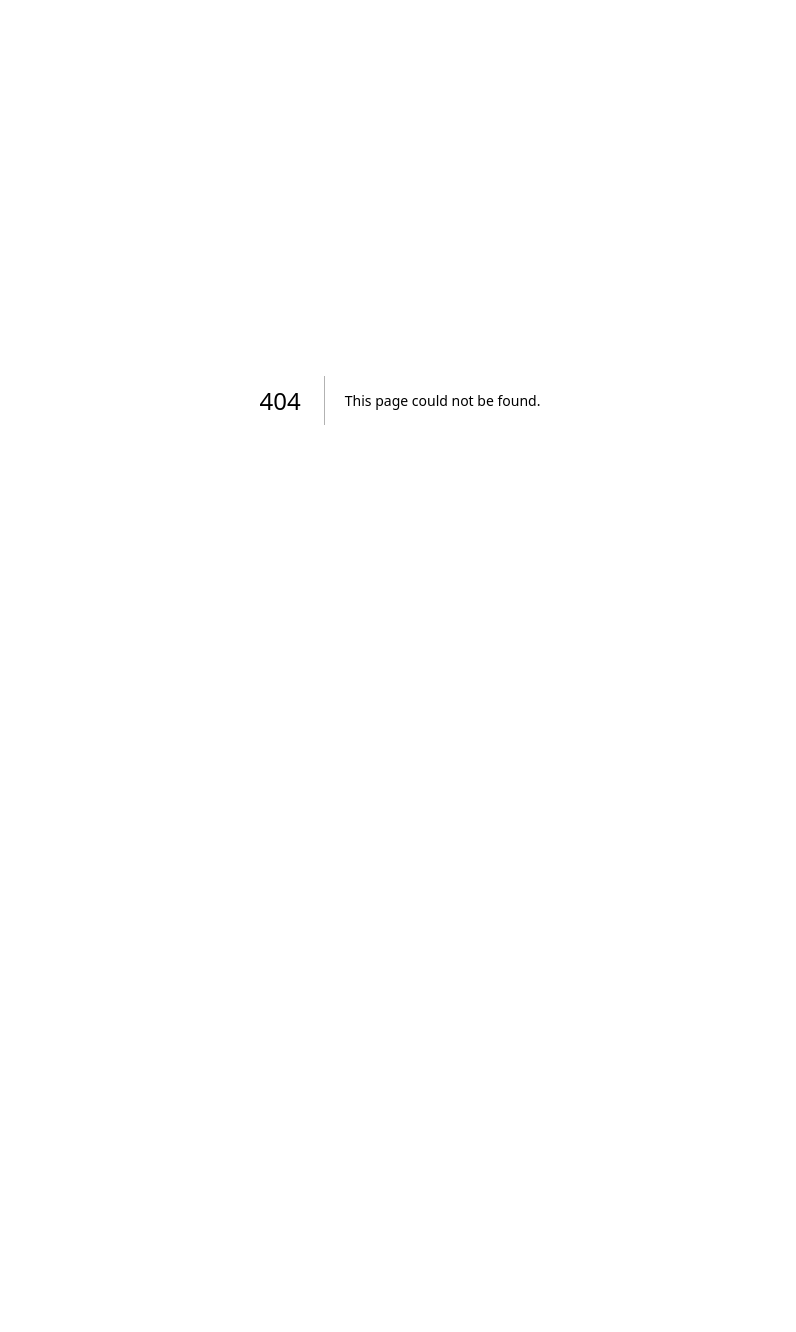
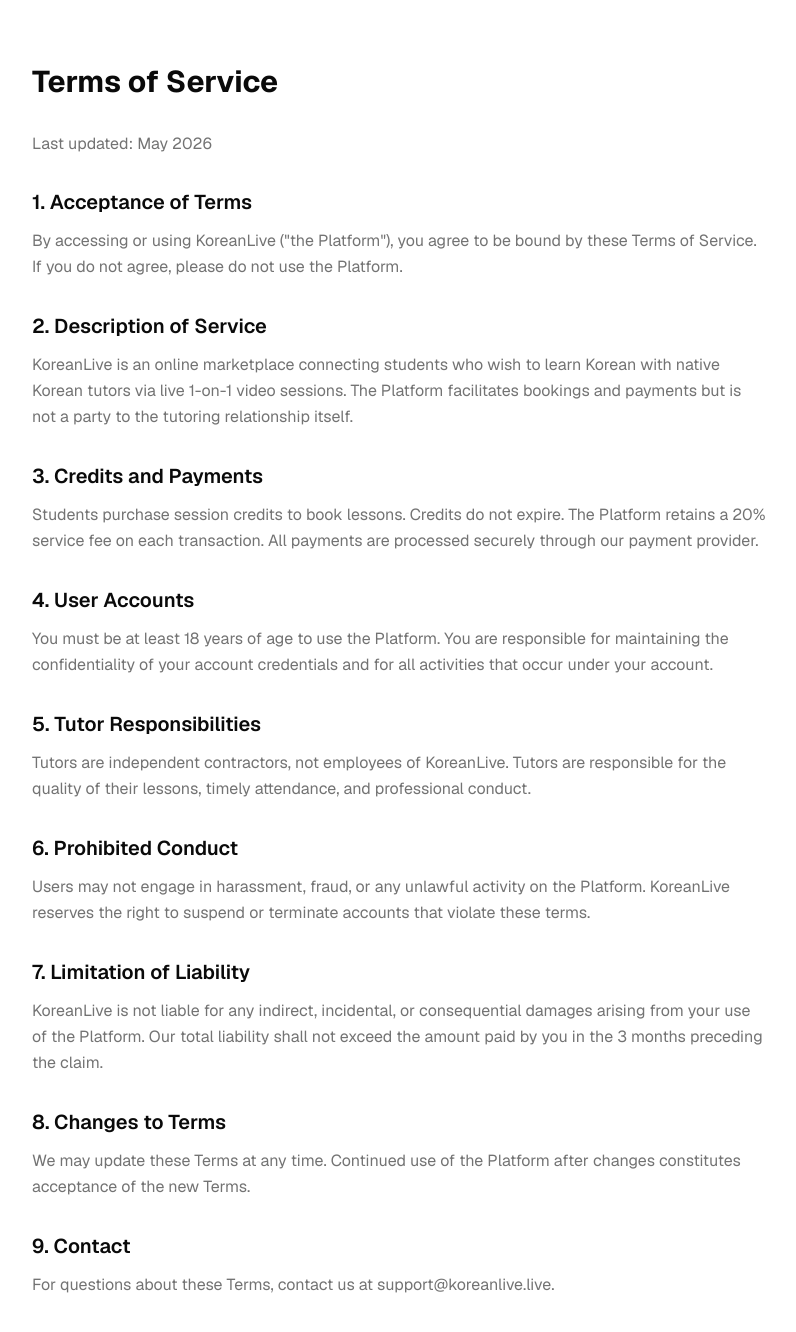
Before and after one commit to ksw9310/korean-live, a Next.js app: page /terms in a window 1280 px wide. Before the commit this address had no page. Shown: the top 1332 px of the page, without its empty margins (240-1036 px from the left). Before the commit the page ends 800 px from the top, so only its background shows below. Built offline with nearby package versions, Linux system fonts and the light colour scheme.

Commit message:
feat: add terms, privacy, and refund policy pages

```diff
--- /dev/null
+++ b/app/privacy/page.tsx
@@ -0,0 +1,57 @@
+export default function PrivacyPage() {
+  return (
+    <div className="max-w-3xl mx-auto px-4 py-16 space-y-8">
+      <h1 className="text-3xl font-bold">Privacy Policy</h1>
+      <p className="text-muted-foreground">Last updated: May 2026</p>
+
+      <section className="space-y-3">
+        <h2 className="text-xl font-semibold">1. Information We Collect</h2>
+        <p className="text-muted-foreground leading-relaxed">
+          We collect information you provide directly, including your name, email address, and profile information. We also collect usage data such as pages visited and sessions booked.
+        </p>
+      </section>
+
+      <section className="space-y-3">
+        <h2 className="text-xl font-semibold">2. How We Use Your Information</h2>
+        <p className="text-muted-foreground leading-relaxed">
+          We use your information to provide and improve the Platform, process payments, send booking confirmations, and communicate important updates about your account.
+        </p>
+      </section>
+
+      <section className="space-y-3">
+        <h2 className="text-xl font-semibold">3. Information Sharing</h2>
+        <p className="text-muted-foreground leading-relaxed">
+          We do not sell your personal information. We share data only with service providers necessary to operate the Platform (authentication, payments, video calls) and as required by law.
+        </p>
+      </section>
+
+      <section className="space-y-3">
+        <h2 className="text-xl font-semibold">4. Data Security</h2>
+        <p className="text-muted-foreground leading-relaxed">
+          We implement industry-standard security measures to protect your data. Payment information is handled by our payment processor and is never stored on our servers.
+        </p>
+      </section>
+
+      <section className="space-y-3">
+        <h2 className="text-xl font-semibold">5. Cookies</h2>
+        <p className="text-muted-foreground leading-relaxed">
+          We use cookies for authentication and to improve your experience. You can control cookies through your browser settings.
+        </p>
+      </section>
+
+      <section className="space-y-3">
+        <h2 className="text-xl font-semibold">6. Your Rights</h2>
+        <p className="text-muted-foreground leading-relaxed">
+          You may request access to, correction of, or deletion of your personal data at any time by contacting us at support@koreanlive.live.
+        </p>
+      </section>
+
+      <section className="space-y-3">
+        <h2 className="text-xl font-semibold">7. Contact</h2>
+        <p className="text-muted-foreground leading-relaxed">
+          For privacy-related questions, contact us at support@koreanlive.live.
+        </p>
+      </section>
+    </div>
+  );
+}
--- /dev/null
+++ b/app/refund/page.tsx
@@ -0,0 +1,43 @@
+export default function RefundPage() {
+  return (
+    <div className="max-w-3xl mx-auto px-4 py-16 space-y-8">
+      <h1 className="text-3xl font-bold">Refund Policy</h1>
+      <p className="text-muted-foreground">Last updated: May 2026</p>
+
+      <section className="space-y-3">
+        <h2 className="text-xl font-semibold">1. Credit Pack Purchases</h2>
+        <p className="text-muted-foreground leading-relaxed">
+          Credit packs are eligible for a full refund within 14 days of purchase, provided no credits have been used. Once any credits have been spent, the remaining credits are non-refundable.
+        </p>
+      </section>
+
+      <section className="space-y-3">
+        <h2 className="text-xl font-semibold">2. Cancelled Sessions</h2>
+        <p className="text-muted-foreground leading-relaxed">
+          If a student cancels a booked session more than 24 hours before the scheduled start time, the credit will be returned to their account. Cancellations within 24 hours of the session are non-refundable.
+        </p>
+      </section>
+
+      <section className="space-y-3">
+        <h2 className="text-xl font-semibold">3. Tutor No-Show</h2>
+        <p className="text-muted-foreground leading-relaxed">
+          If a tutor fails to attend a confirmed session, the student will receive a full credit refund automatically. Repeated no-shows by a tutor will result in account suspension.
+        </p>
+      </section>
+
+      <section className="space-y-3">
+        <h2 className="text-xl font-semibold">4. Technical Issues</h2>
+        <p className="text-muted-foreground leading-relaxed">
+          If a session cannot be completed due to technical issues on our Platform, the credit will be refunded. Technical issues on the user's side (internet, device) are not eligible for refund.
+        </p>
+      </section>
+
+      <section className="space-y-3">
+        <h2 className="text-xl font-semibold">5. How to Request a Refund</h2>
+        <p className="text-muted-foreground leading-relaxed">
+          To request a refund, contact us at support@koreanlive.live with your account email and the reason for the refund. We will process eligible refunds within 5–10 business days.
+        </p>
+      </section>
+    </div>
+  );
+}
--- /dev/null
+++ b/app/terms/page.tsx
@@ -0,0 +1,71 @@
+export default function TermsPage() {
+  return (
+    <div className="max-w-3xl mx-auto px-4 py-16 space-y-8">
+      <h1 className="text-3xl font-bold">Terms of Service</h1>
+      <p className="text-muted-foreground">Last updated: May 2026</p>
+
+      <section className="space-y-3">
+        <h2 className="text-xl font-semibold">1. Acceptance of Terms</h2>
+        <p className="text-muted-foreground leading-relaxed">
+          By accessing or using KoreanLive ("the Platform"), you agree to be bound by these Terms of Service. If you do not agree, please do not use the Platform.
+        </p>
+      </section>
+
+      <section className="space-y-3">
+        <h2 className="text-xl font-semibold">2. Description of Service</h2>
+        <p className="text-muted-foreground leading-relaxed">
+          KoreanLive is an online marketplace connecting students who wish to learn Korean with native Korean tutors via live 1-on-1 video sessions. The Platform facilitates bookings and payments but is not a party to the tutoring relationship itself.
+        </p>
+      </section>
+
+      <section className="space-y-3">
+        <h2 className="text-xl font-semibold">3. Credits and Payments</h2>
+        <p className="text-muted-foreground leading-relaxed">
+          Students purchase session credits to book lessons. Credits do not expire. The Platform retains a 20% service fee on each transaction. All payments are processed securely through our payment provider.
+        </p>
+      </section>
+
+      <section className="space-y-3">
+        <h2 className="text-xl font-semibold">4. User Accounts</h2>
+        <p className="text-muted-foreground leading-relaxed">
+          You must be at least 18 years of age to use the Platform. You are responsible for maintaining the confidentiality of your account credentials and for all activities that occur under your account.
+        </p>
+      </section>
+
+      <section className="space-y-3">
+        <h2 className="text-xl font-semibold">5. Tutor Responsibilities</h2>
+        <p className="text-muted-foreground leading-relaxed">
+          Tutors are independent contractors, not employees of KoreanLive. Tutors are responsible for the quality of their lessons, timely attendance, and professional conduct.
+        </p>
+      </section>
+
+      <section className="space-y-3">
+        <h2 className="text-xl font-semibold">6. Prohibited Conduct</h2>
+        <p className="text-muted-foreground leading-relaxed">
+          Users may not engage in harassment, fraud, or any unlawful activity on the Platform. KoreanLive reserves the right to suspend or terminate accounts that violate these terms.
+        </p>
+      </section>
+
+      <section className="space-y-3">
+        <h2 className="text-xl font-semibold">7. Limitation of Liability</h2>
+        <p className="text-muted-foreground leading-relaxed">
+          KoreanLive is not liable for any indirect, incidental, or consequential damages arising from your use of the Platform. Our total liability shall not exceed the amount paid by you in the 3 months preceding the claim.
+        </p>
+      </section>
+
+      <section className="space-y-3">
+        <h2 className="text-xl font-semibold">8. Changes to Terms</h2>
+        <p className="text-muted-foreground leading-relaxed">
+          We may update these Terms at any time. Continued use of the Platform after changes constitutes acceptance of the new Terms.
+        </p>
+      </section>
+
+      <section className="space-y-3">
+        <h2 className="text-xl font-semibold">9. Contact</h2>
+        <p className="text-muted-foreground leading-relaxed">
+          For questions about these Terms, contact us at support@koreanlive.live.
+        </p>
+      </section>
+    </div>
+  );
+}
```
